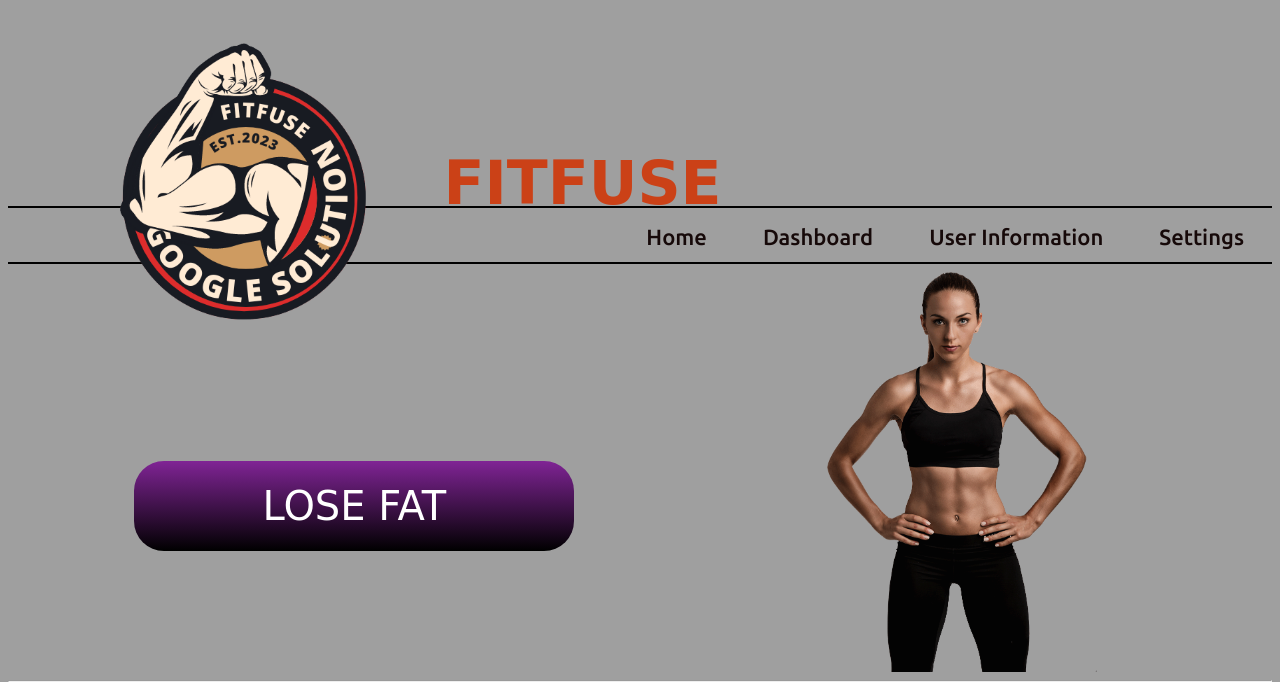
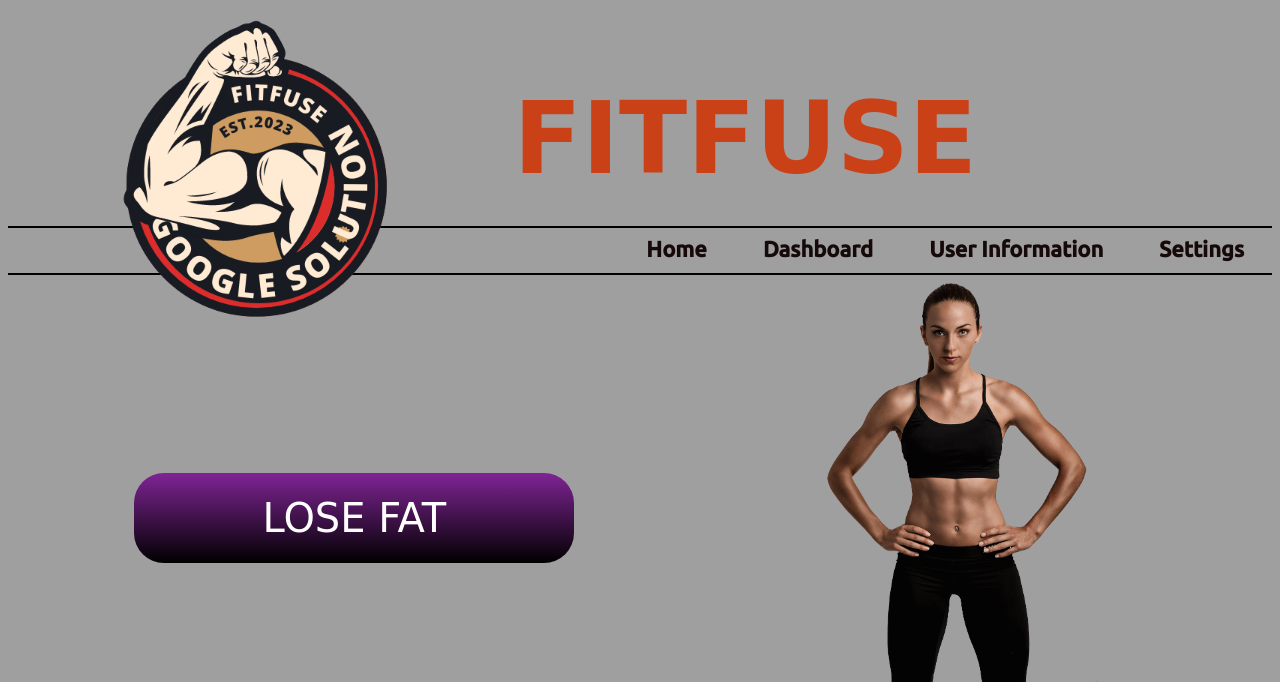
Before and after one commit to Rahul081203/googlesolution2023, a Flask app: page / in a window 1280 px wide. Shown: the top 682 px of the page. Run offline with Flask 2, Linux system fonts and the light colour scheme; some web fonts are replaced.

Commit message:
Name Setting

```diff
--- a/website/static/css/style.css
+++ b/website/static/css/style.css
@@ -1,6 +1,7 @@
 .background{
     background-color: rgb(159, 159, 159);
 }
+
 .nav{
     display: flex;
     justify-content:flex-end;
@@ -20,12 +21,15 @@
     padding:8px;
     color:rgb(22, 9, 9);
     font-family:'Ubuntu',sans-serif;
-    font-weight: 300;
+    font-weight:600;
     font-size: 22px;
     text-decoration: none;
+    align-content: space-between;
+    margin-top: 0%;
 }
 .divider1{
-    margin-top: -12%;
+    margin-top: -3%;
+    margin-bottom: 0%;
     max-width: 100%;
 }
 .divider{
@@ -39,22 +43,19 @@
     top:50%;
     z-index: -1;
 }
-.name{
-    display: flex;
-    align-items: center;
-    margin-left: 5%;
-    text-align: end;
-    position: relative;
-}
+
 .underlay{
     z-index:-1;
 }
 .logo{
-
-    height: 350px;
+    display: flex;
+    align-items: center;
+    margin-top: -2%;
+    height: 375px;
     overflow: hidden;
     z-index:1;
     max-width: 100%;
+    margin-left: 5%;
 }
 
 .image{
@@ -101,11 +102,16 @@
     border: none;
     text-align: center;
 }
-.h1{
+.name h1{
     font-family:'Wallpoet',cursive;
     color:#cb4117;
-    margin-left: 8%;
-    font-size: 60px;
-    margin-top: 5%;
-    margin-bottom:5%;
+    margin-left: 40%;
+    font-size: 100px;
+    display: flex;
+    align-items: center;
+    margin-top: -22%;
+    z-index: 1;
+
+
+
 }
--- a/website/templates/index.html
+++ b/website/templates/index.html
@@ -1,9 +1,9 @@
 {% extends "layout.html" %}
 
-{% block title %}FITFUSE | HOME{% endblock %}
+{% block title %}FITFUSE-Home{% endblock %}
 {% block body %}
+<img src="{{url_for('static',filename='logo.png')}}" class="logo">
 <div class="name">
-<img src="{{url_for('static',filename='logo.png')}}" class="logo">
 <h1><font class="h1">FITFUSE</font></h1>
 </div>
 <hr color="#000000" class="divider1 underlay">
```
